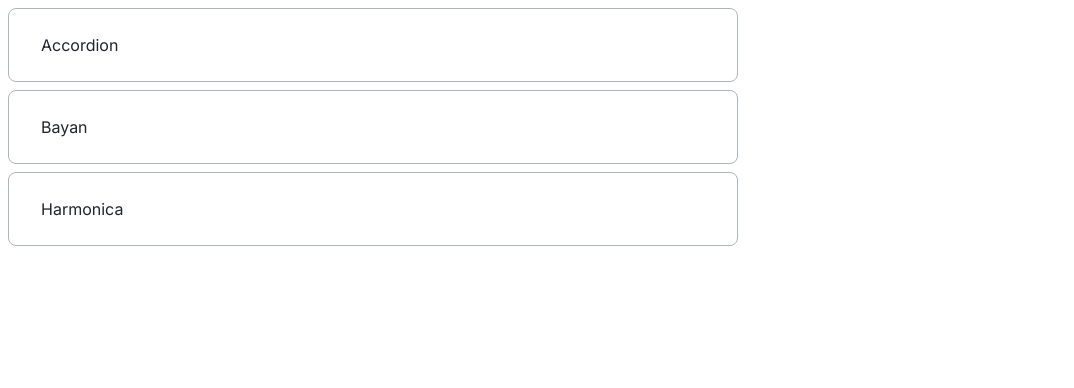
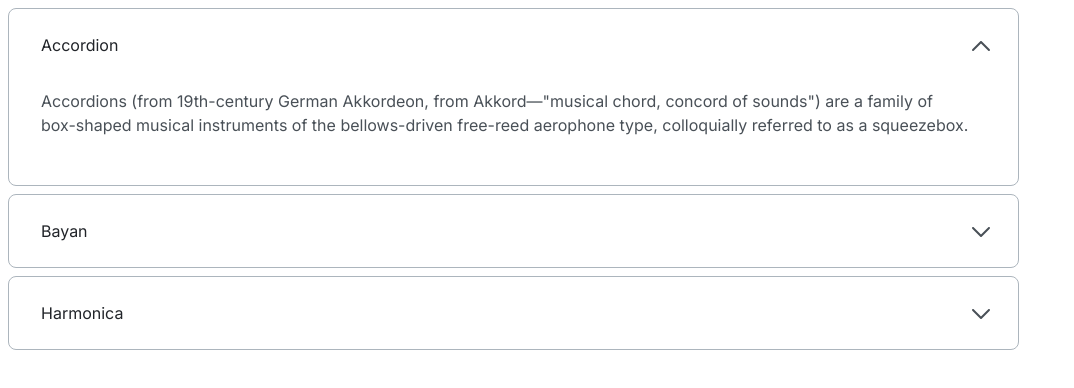
Before and after one commit to js-tasks-ru/htmlcss-20210513_achegevara, a website: page 03-lection1/02-accordion/index.html in a window 1280 px wide. Shown: the whole page, without its empty margins (0-1074 px from the left). Drawn offline with Linux system fonts and the light colour scheme.

Commit message:
svg-sprite-accordion-arrow-commit

```diff
--- a/03-lection1/02-accordion/accordion.css
+++ b/03-lection1/02-accordion/accordion.css
@@ -1,8 +1,9 @@
 /* Стилизация аккордеона */
 .accordion {
 box-sizing: border-box;
-width: 730px;
+width: 80%;
 height: 304px;
+min-width: 220px;
 }
 
 .accordion__item {
@@ -34,7 +35,6 @@ padding-bottom: 24px;
 padding-left: 32px;
 color: var(--black);
 outline: none;
-/* width: 80%; */
 }
 
 .accordion__summary:hover {
@@ -58,8 +58,11 @@ color: var(--grey-4);
 width: 26px;
 height: 26px;
 color: var(--grey-4);
-/* transform: rotate(-180deg); */
 position: absolute;
-top: 32px;
-right: 32px;
+top: 24px;
+right: 24px;
 }
+
+[open] .accordion__arrow {
+transform: rotate(-180deg);
+}
--- a/03-lection1/02-accordion/index.html
+++ b/03-lection1/02-accordion/index.html
@@ -9,13 +9,13 @@
     </head>
     <body>
         <div class="accordion">
-            <details class="accordion__item">
+            <details class="accordion__item" open>
                 <summary class="accordion__summary">
                     Accordion
+                    <svg class="accordion__arrow">
+                        <use xlink:href="../../assets/images/sprite.svg#arrow"></use>
+                    </svg>
                 </summary>
-                <svg class="accordion__arrow">
-                    <use xlink:href="../../assets/images/sprite.svg#arrow"></use>
-                </svg>
                 <p class="accordion__content">
                     Accordions (from 19th-century German Akkordeon, from Akkord—"musical chord,
                     concord of sounds") are a family of box-shaped musical instruments of the
@@ -26,6 +26,9 @@
             <details class="accordion__item">
                 <summary class="accordion__summary">
                     Bayan
+                    <svg class="accordion__arrow">
+                        <use xlink:href="../../assets/images/sprite.svg#arrow"></use>
+                    </svg>
                 </summary>
                 <p class="accordion__content">
                     The bayan (Russian: бая́н, IPA: [bɐˈjan]) is a type of chromatic
@@ -37,6 +40,9 @@
             <details class="accordion__item">
                 <summary class="accordion__summary">
                     Harmonica
+                    <svg class="accordion__arrow">
+                        <use xlink:href="../../assets/images/sprite.svg#arrow"></use>
+                    </svg>
                 </summary>
                 <p class="accordion__content">
                     The harmonica, also known as a French harp or mouth organ, is a free
```
Also changed, not shown: assets/images/test.html (deleted, +0 -14 lines).
